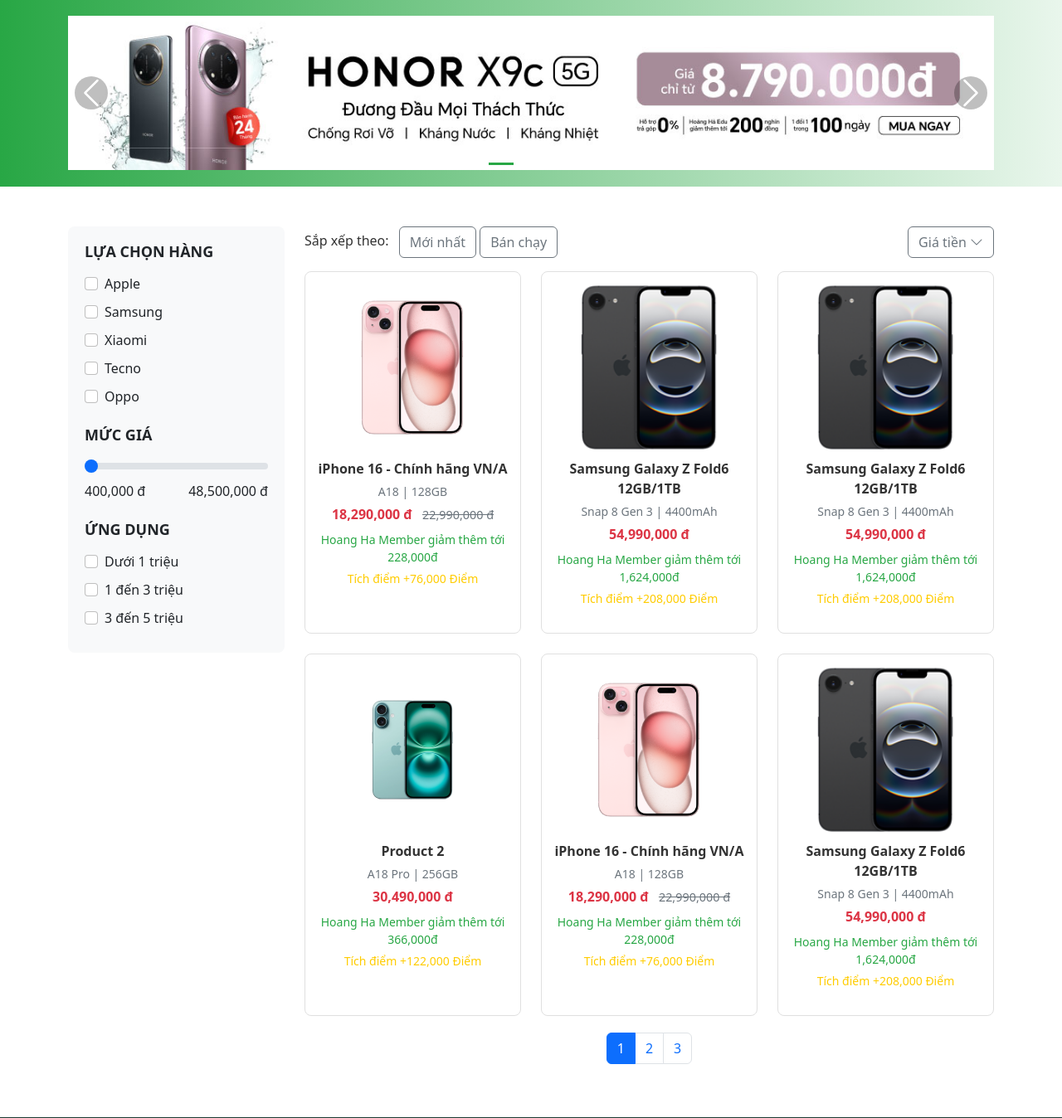
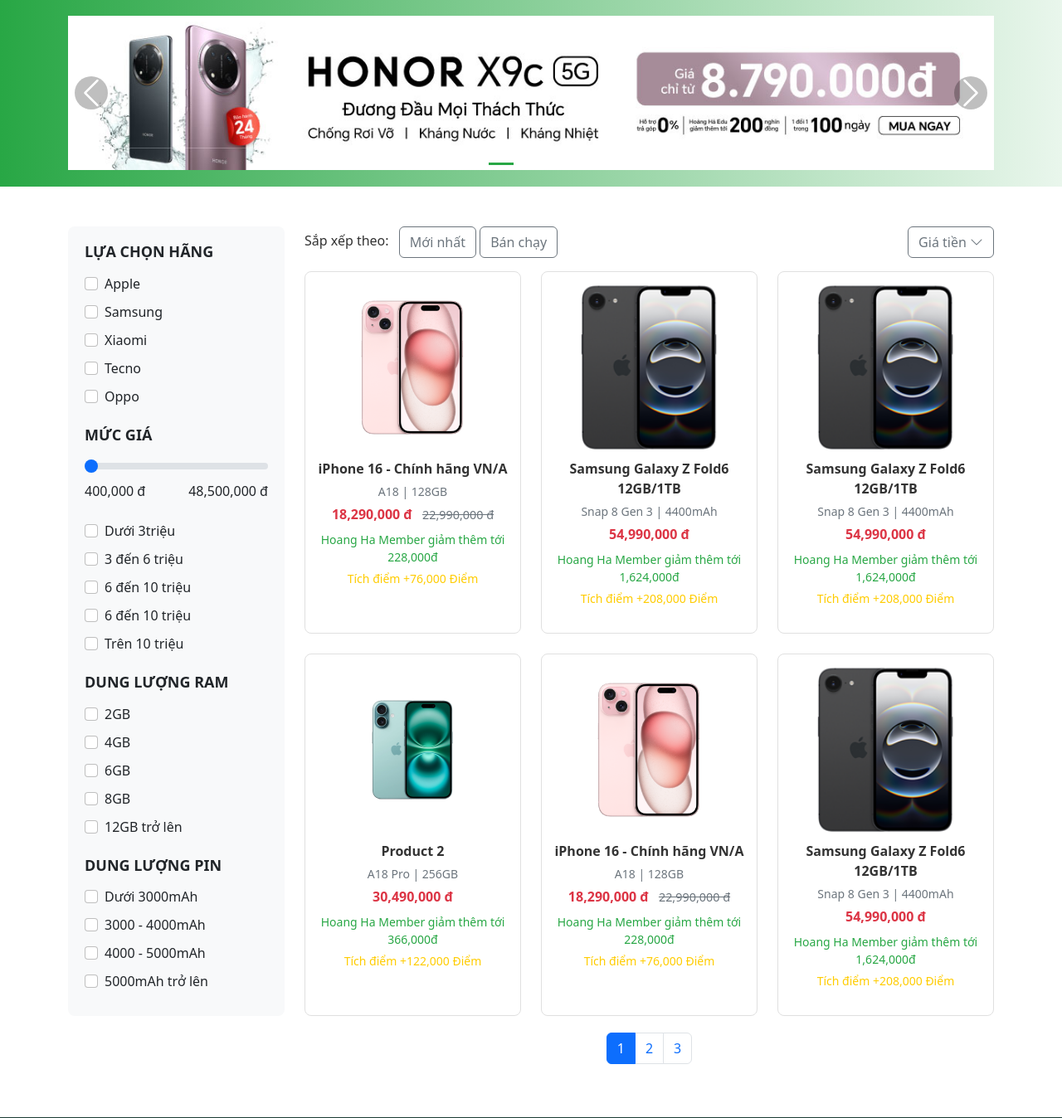
Before and after one commit to DBPCod/Web-NangCao, a PHP site: page / in a window 1280 px wide. Shown: the part 61-1409 px from the top of the page at 83% size. Run offline with PHP 8.4, Linux system fonts and the light colour scheme.

Commit message:
Update filter view

```diff
--- a/src/views/product.php
+++ b/src/views/product.php
@@ -91,7 +91,7 @@
 
                 <!-- Filter content -->
                 <div class="filter-section collapse d-md-block" id="filterCollapse">
-                    <h5>LỰA CHỌN HÀNG</h5>
+                    <h5>LỰA CHỌN HÃNG</h5>
                     <div class="form-check">
                         <input class="form-check-input" type="checkbox" id="apple" />
                         <label class="form-check-label" for="apple">Apple</label>
@@ -128,19 +128,68 @@
                         </div>
                     </div>
 
-                    <h5 class="mt-4">ỨNG DỤNG</h5>
+                    <h5 class="mt-4"></h5>
                     <div class="form-check">
                         <input class="form-check-input" type="checkbox" id="app1" />
-                        <label class="form-check-label" for="app1">Dưới 1 triệu</label>
+                        <label class="form-check-label" for="app1">Dưới 3triệu</label>
                     </div>
                     <div class="form-check">
                         <input class="form-check-input" type="checkbox" id="app2" />
-                        <label class="form-check-label" for="app2">1 đến 3 triệu</label>
+                        <label class="form-check-label" for="app2">3 đến 6 triệu</label>
                     </div>
                     <div class="form-check">
                         <input class="form-check-input" type="checkbox" id="app3" />
-                        <label class="form-check-label" for="app3">3 đến 5 triệu</label>
+                        <label class="form-check-label" for="app3">6 đến 10 triệu</label>
                     </div>
+                    <div class="form-check">
+                        <input class="form-check-input" type="checkbox" id="app4" />
+                        <label class="form-check-label" for="app3">6 đến 10 triệu</label>
+                    </div>
+                    <div class="form-check">
+                        <input class="form-check-input" type="checkbox" id="app5" />
+                        <label class="form-check-label" for="app3">Trên 10 triệu</label>
+                    </div><!-- Filter Dung lượng RAM -->
+                    <h5 class="mt-4">DUNG LƯỢNG RAM</h5>
+                    <div class="form-check">
+                        <input class="form-check-input" type="checkbox" id="ram1" />
+                        <label class="form-check-label" for="ram1">2GB</label>
+                    </div>
+                    <div class="form-check">
+                        <input class="form-check-input" type="checkbox" id="ram2" />
+                        <label class="form-check-label" for="ram2">4GB</label>
+                    </div>
+                    <div class="form-check">
+                        <input class="form-check-input" type="checkbox" id="ram3" />
+                        <label class="form-check-label" for="ram3">6GB</label>
+                    </div>
+                    <div class="form-check">
+                        <input class="form-check-input" type="checkbox" id="ram4" />
+                        <label class="form-check-label" for="ram4">8GB</label>
+                    </div>
+                    <div class="form-check">
+                        <input class="form-check-input" type="checkbox" id="ram5" />
+                        <label class="form-check-label" for="ram5">12GB trở lên</label>
+                    </div>
+
+                    <!-- Filter Pin -->
+                    <h5 class="mt-4">DUNG LƯỢNG PIN</h5>
+                    <div class="form-check">
+                        <input class="form-check-input" type="checkbox" id="pin1" />
+                        <label class="form-check-label" for="pin1">Dưới 3000mAh</label>
+                    </div>
+                    <div class="form-check">
+                        <input class="form-check-input" type="checkbox" id="pin2" />
+                        <label class="form-check-label" for="pin2">3000 - 4000mAh</label>
+                    </div>
+                    <div class="form-check">
+                        <input class="form-check-input" type="checkbox" id="pin3" />
+                        <label class="form-check-label" for="pin3">4000 - 5000mAh</label>
+                    </div>
+                    <div class="form-check">
+                        <input class="form-check-input" type="checkbox" id="pin4" />
+                        <label class="form-check-label" for="pin4">5000mAh trở lên</label>
+                    </div>
+
                 </div>
             </div>
 
```
Also changed, not shown: src/public/css/popup.css (line endings or trailing spaces), src/public/css/style.css (line endings or trailing spaces).
